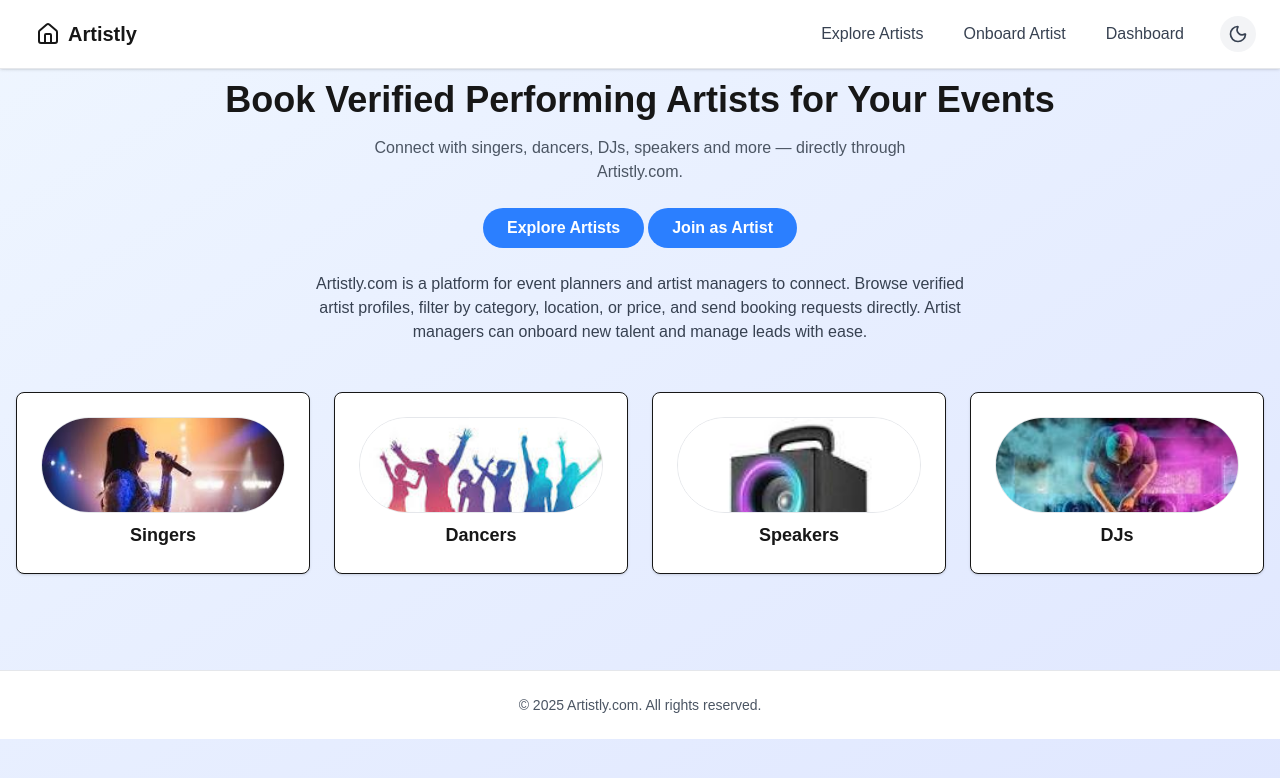
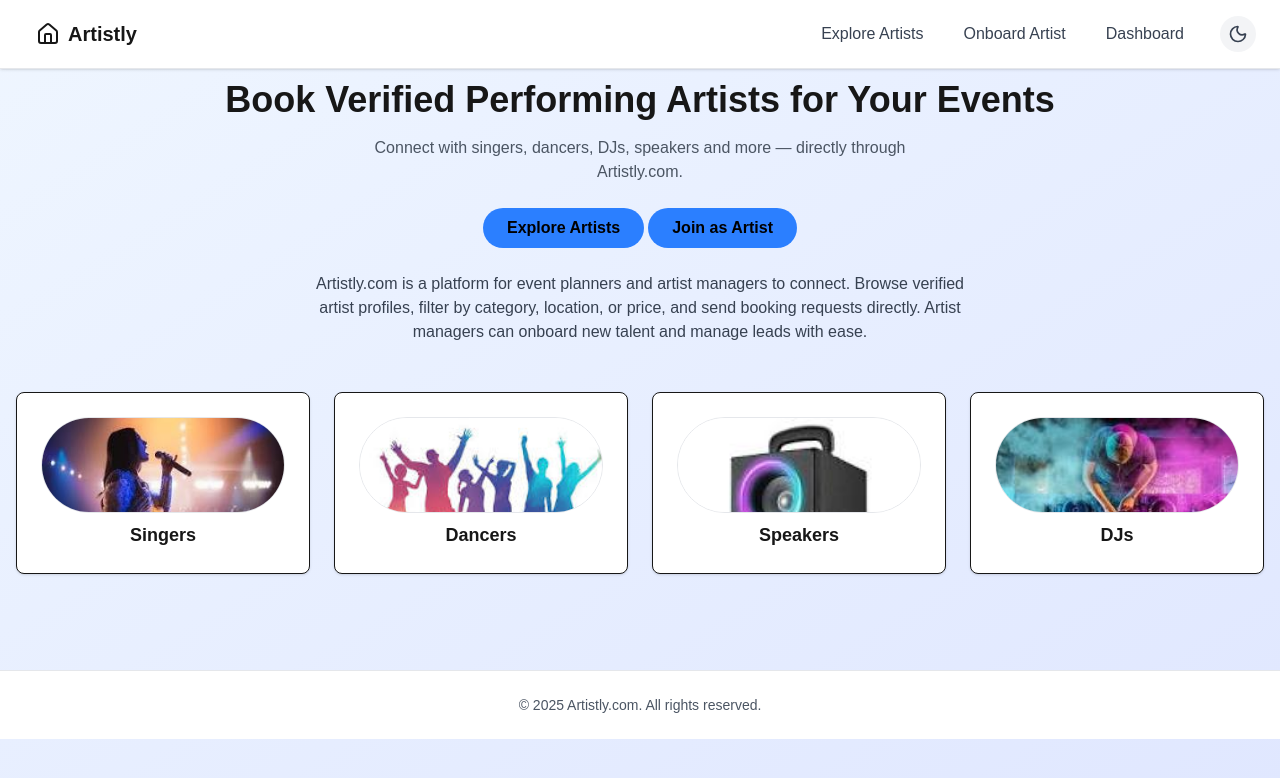
Before and after one commit to Ritik07234/Artisley, a Next.js app: page / in a window 1280 px wide. Shown: the top 778 px of the page. Built offline with nearby package versions, Linux system fonts and the light colour scheme.

Commit message:
color issue

```diff
--- a/app/page.tsx
+++ b/app/page.tsx
@@ -62,13 +62,13 @@ export default function HomePage() {
             <div className="flex flex-col sm:flex-row gap-1 justify-center mt-6">
               <Link
                 href="/artists"
-                className="bg-blue-500 text-white px-6 py-2 rounded-full font-semibold hover:bg-blue-600 transition-colors text-center"
+                className="bg-blue-500 text-black dark:bg-blue-500 dark:text-black px-6 py-2 rounded-full font-semibold hover:bg-blue-600 dark:hover:bg-blue-400 hover:text-black dark:hover:text-black transition-colors text-center"
               >
                 Explore Artists
               </Link>
               <Link
                 href="/onboard"
-                className="bg-blue-500 text-white px-6 py-2 rounded-full font-semibold hover:bg-blue-600 transition-colors text-center"
+                className="bg-blue-500 text-black dark:bg-blue-500 dark:text-black px-6 py-2 rounded-full font-semibold hover:bg-blue-600 dark:hover:bg-blue-400 hover:text-black dark:hover:text-black transition-colors text-center"
               >
                 Join as Artist
               </Link>
--- a/app/providers.tsx
+++ b/app/providers.tsx
@@ -7,12 +7,7 @@ import { ArtistsProvider } from '@/context/ArtistsContext';
 
 export function Providers({ children }: { children: React.ReactNode }) {
   return (
-    <ThemeProvider
-      attribute="class"
-      defaultTheme="light"
-      enableSystem={false}
-      disableTransitionOnChange={false}
-    >
+    <ThemeProvider attribute="class" defaultTheme="light" enableSystem={false}>
       <ArtistsProvider>
         <ShortlistProvider>{children}</ShortlistProvider>
       </ArtistsProvider>
```
